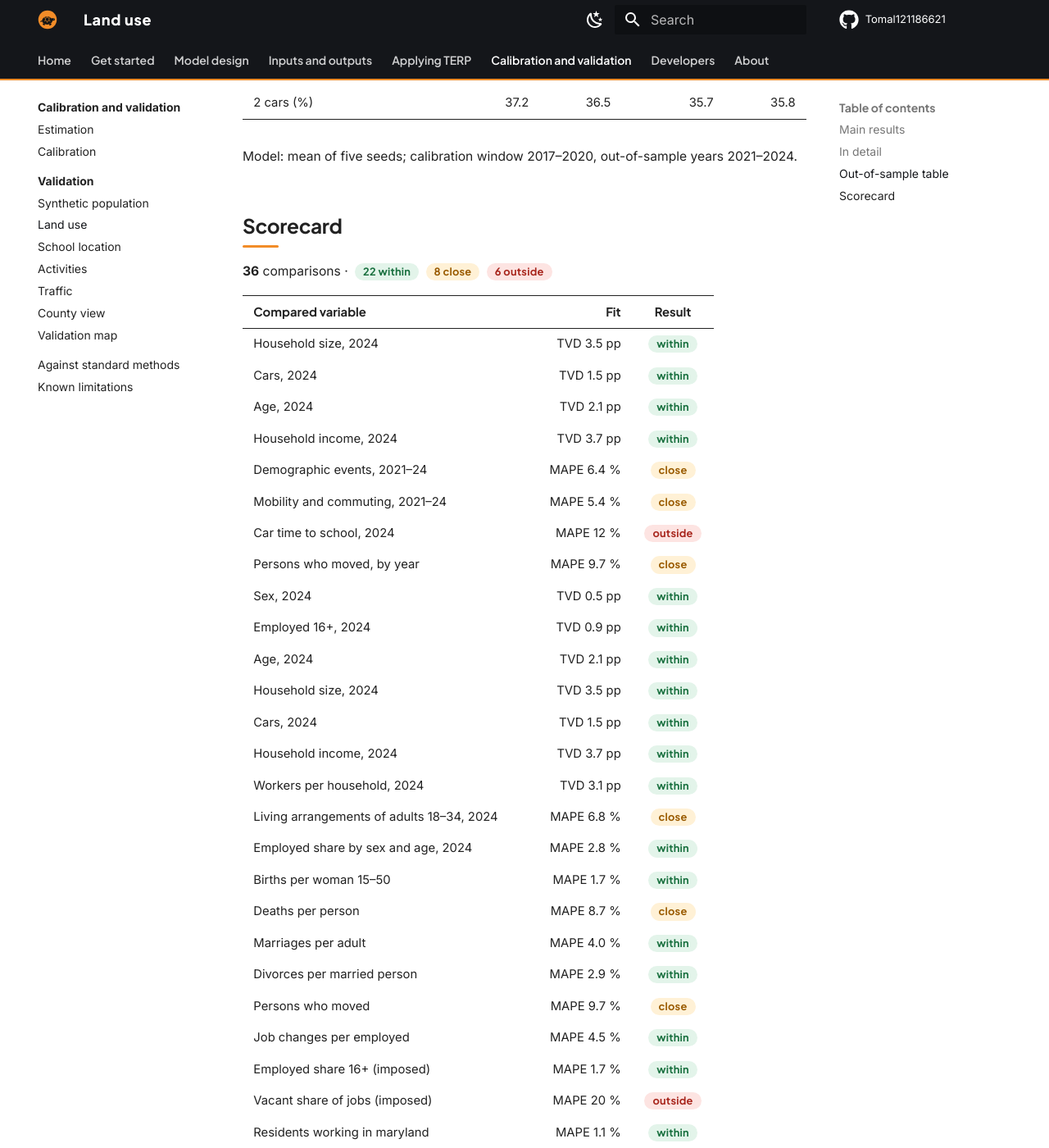
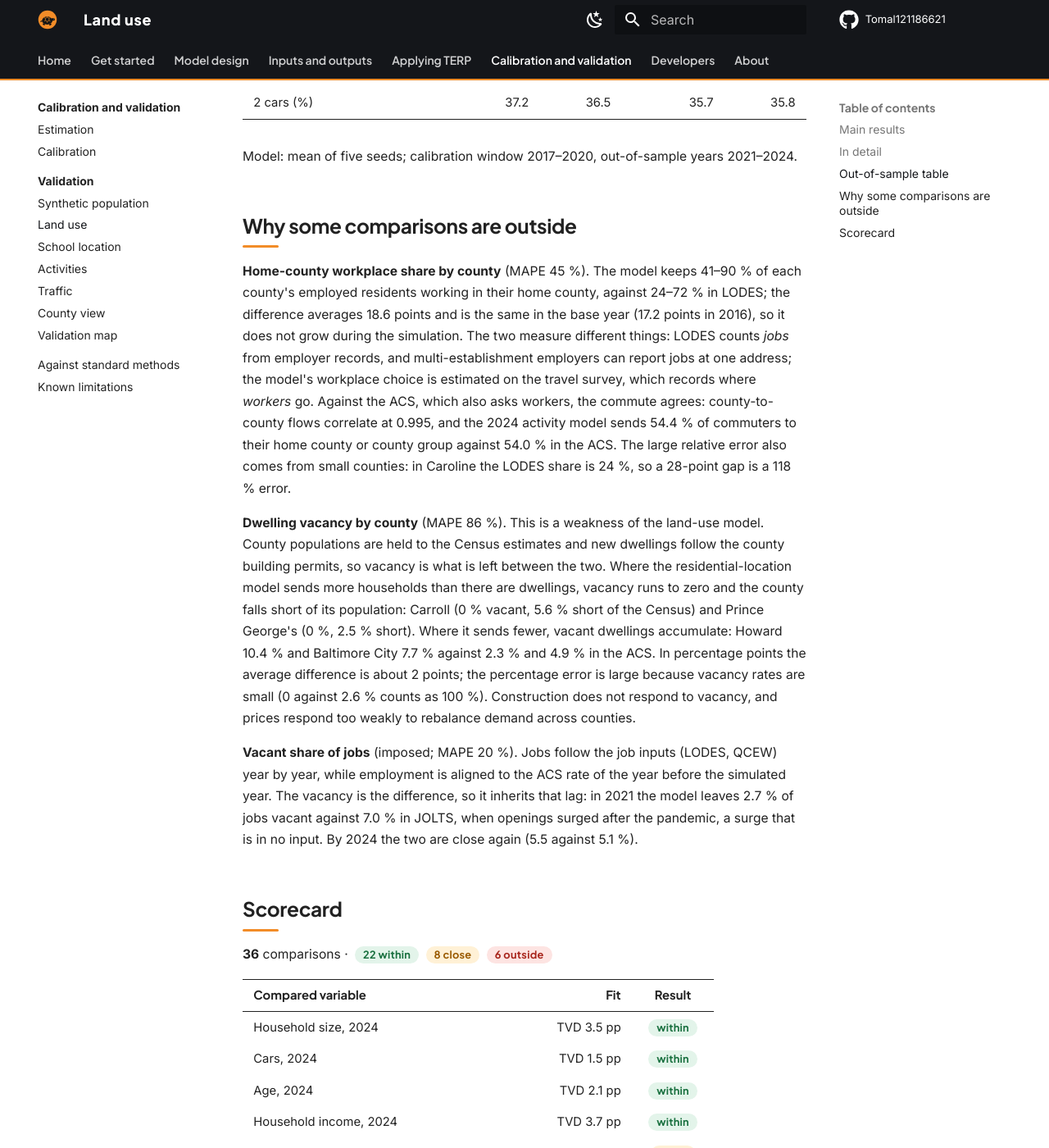
Before and after one commit to Tomal121186621/MILES, an MkDocs documentation site: the page built from docs/calibration-validation/validation/landuse.md, in a window 1280 px wide and 1400 px high, scrolled down 3469 px. Shown: the whole window at 82% size. Built offline with MkDocs 1.6.1 and Material for MkDocs 9.7.7, drawn with Linux system fonts in a browser that asks for light colours.

Commit message:
Explain the land-use and school comparisons outside the limits
Co-Authored-By: Claude Opus 5.5 <noreply@anthropic.com>
Claude-Session: https://claude.ai/code/session_014VFNk9aPYwPbWJuWAxkRS2

```diff
--- a/docs/calibration-validation/validation/landuse.md
+++ b/docs/calibration-validation/validation/landuse.md
@@ -71,6 +71,31 @@ The land-use model is calibrated on 2017–2020 and tested **out of sample on 20
 
 Model: mean of five seeds; calibration window 2017–2020, out-of-sample years 2021–2024.
 
+## Why some comparisons are outside
+
+**Home-county workplace share by county** (MAPE 45 %). The model keeps 41–90 % of each county's employed residents
+working in their home county, against 24–72 % in LODES; the difference averages 18.6 points and is the same in the base
+year (17.2 points in 2016), so it does not grow during the simulation. The two measure different things: LODES counts
+*jobs* from employer records, and multi-establishment employers can report jobs at one address; the model's workplace
+choice is estimated on the travel survey, which records where *workers* go. Against the ACS, which also asks workers,
+the commute agrees: county-to-county flows correlate at 0.995, and the 2024 activity model sends 54.4 % of commuters to
+their home county or county group against 54.0 % in the ACS. The large relative error also comes from small counties:
+in Caroline the LODES share is 24 %, so a 28-point gap is a 118 % error.
+
+**Dwelling vacancy by county** (MAPE 86 %). This is a weakness of the land-use model. County populations are held to the
+Census estimates and new dwellings follow the county building permits, so vacancy is what is left between the two.
+Where the residential-location model sends more households than there are dwellings, vacancy runs to zero and the county
+falls short of its population: Carroll (0 % vacant, 5.6 % short of the Census) and Prince George's (0 %, 2.5 % short).
+Where it sends fewer, vacant dwellings accumulate: Howard 10.4 % and Baltimore City 7.7 % against 2.3 % and 4.9 % in the
+ACS. In percentage points the average difference is about 2 points; the percentage error is large because vacancy rates
+are small (0 against 2.6 % counts as 100 %). Construction does not respond to vacancy, and prices respond too weakly to
+rebalance demand across counties.
+
+**Vacant share of jobs** (imposed; MAPE 20 %). Jobs follow the job inputs (LODES, QCEW) year by year, while employment is
+aligned to the ACS rate of the year before the simulated year. The vacancy is the difference, so it inherits that lag:
+in 2021 the model leaves 2.7 % of jobs vacant against 7.0 % in JOLTS, when openings surged after the pandemic, a surge
+that is in no input. By 2024 the two are close again (5.5 against 5.1 %).
+
 ## Scorecard
 
 <div class="vsum"><b>36</b> comparisons · <span class="vb ok">22 within</span> <span class="vb close">8 close</span> <span class="vb out">6 outside</span></div>
```
Also changed, not shown: docs/calibration-validation/validation/schools.md (+9 -0 lines).
